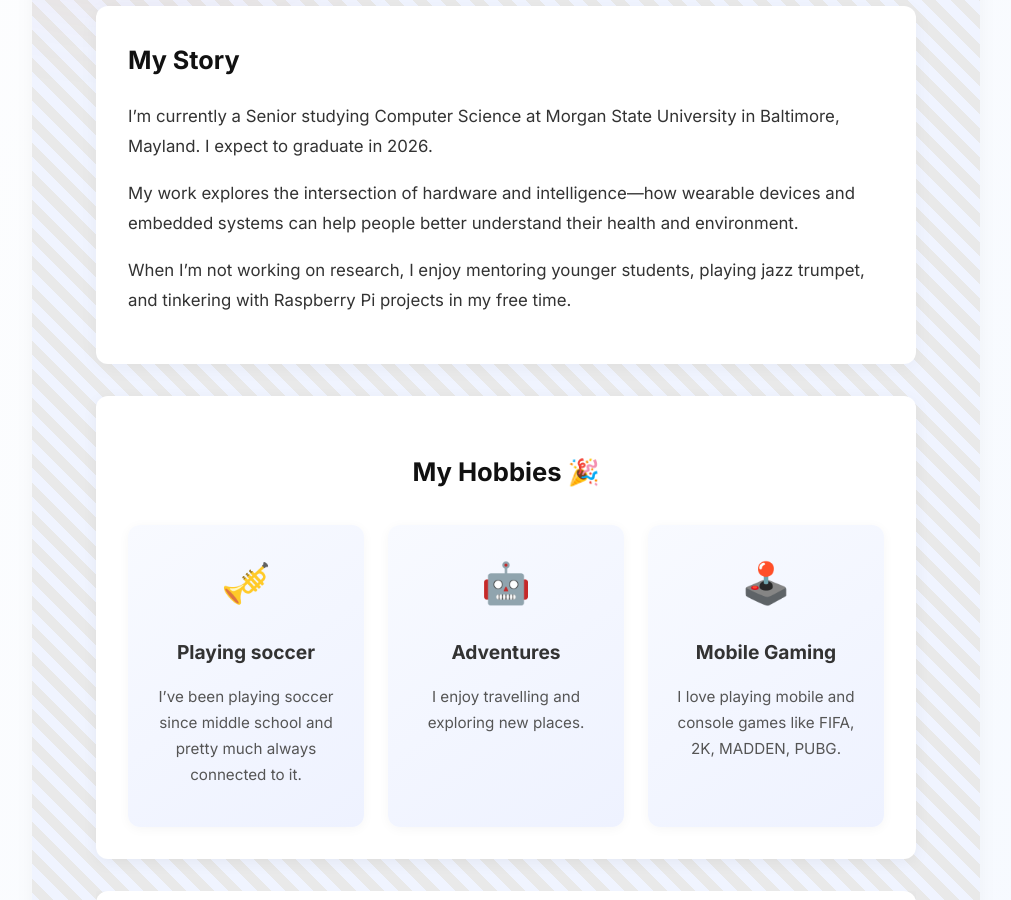
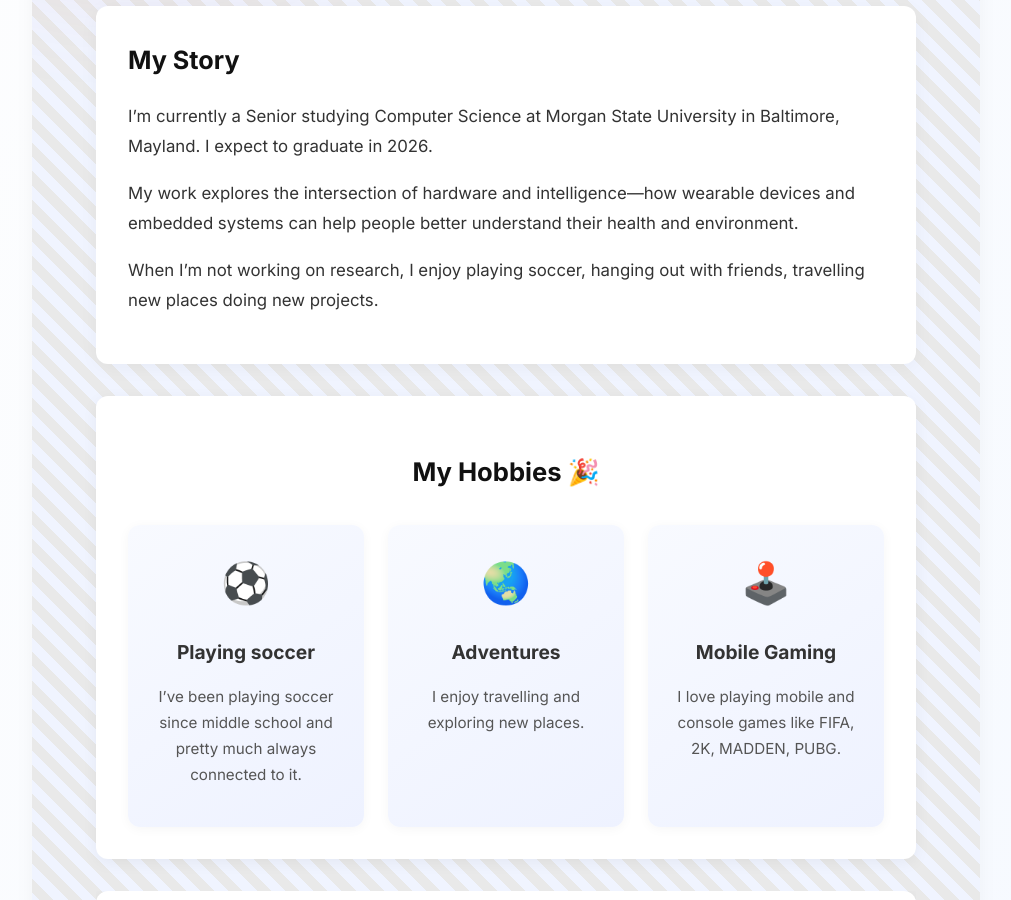
Before and after one commit to SumitKatuwal3382/SumitKatuwal3382.github.io, a Jekyll site: the page built from pages/about-me.md, in a window 1280 px wide and 900 px high, scrolled down 352 px. Shown: the whole window, without its empty margins (260-1271 px from the left). Built offline with Jekyll 4.4.1, drawn with Linux system fonts in a browser that asks for light colours.

Commit message:
Update about-me.md

```diff
--- a/pages/about-me.md
+++ b/pages/about-me.md
@@ -13,13 +13,13 @@ about:
 
     My work explores the intersection of hardware and intelligence—how wearable devices and embedded systems can help people better understand their health and environment.
 
-    When I’m not working on research, I enjoy mentoring younger students, playing jazz trumpet, and tinkering with Raspberry Pi projects in my free time.
+    When I’m not working on research, I enjoy playing soccer, hanging out with friends, travelling new places doing new projects.
 
   hobbies:
-    - icon: 🎺
+    - icon: ⚽
       title: Playing soccer
       description: I’ve been playing soccer since middle school and pretty much always connected to it.
-    - icon: 🤖
+    - icon: 🌏
       title: Adventures
       description: I enjoy travelling and exploring new places.
     - icon: 🕹️
```
